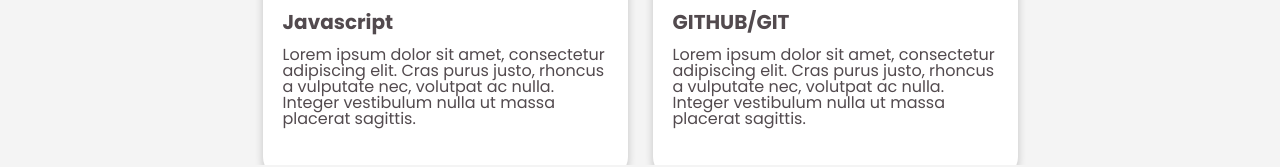
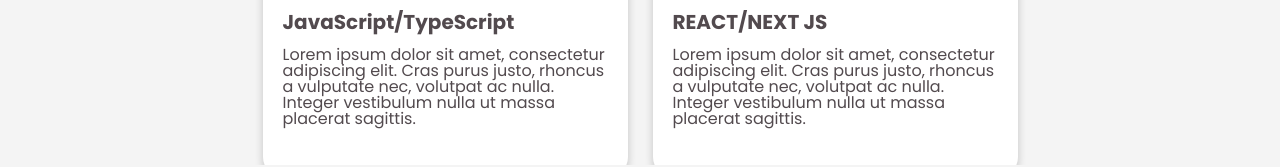
Before and after one commit to ricoace10/my-firstportfolio23, a plain HTML site: page project.html in a window 1280 px wide. Shown: the part 564-731 px from the top of the page. Drawn offline with Linux system fonts and the light colour scheme.

Commit message:
contact editing

```diff
--- a/project.html
+++ b/project.html
@@ -65,7 +65,7 @@
 
         <div class="card">
           <i class="fa-brands fa-js" style="color: #ab0303"></i>
-          <h5 class="skill-title">Javascript</h5>
+          <h5 class="skill-title">JavaScript/TypeScript</h5>
           <div class="skill-paragraph">
             <p>
               Lorem ipsum dolor sit amet, consectetur adipiscing elit. Cras
@@ -77,7 +77,7 @@
 
         <div class="card">
           <i class="fa-brands fa-bootstrap" style="color: #ab0303"></i>
-          <h5 class="skill-title">GITHUB/GIT</h5>
+          <h5 class="skill-title">REACT/NEXT JS</h5>
           <div class="skill-paragraph">
             <p>
               Lorem ipsum dolor sit amet, consectetur adipiscing elit. Cras
```
